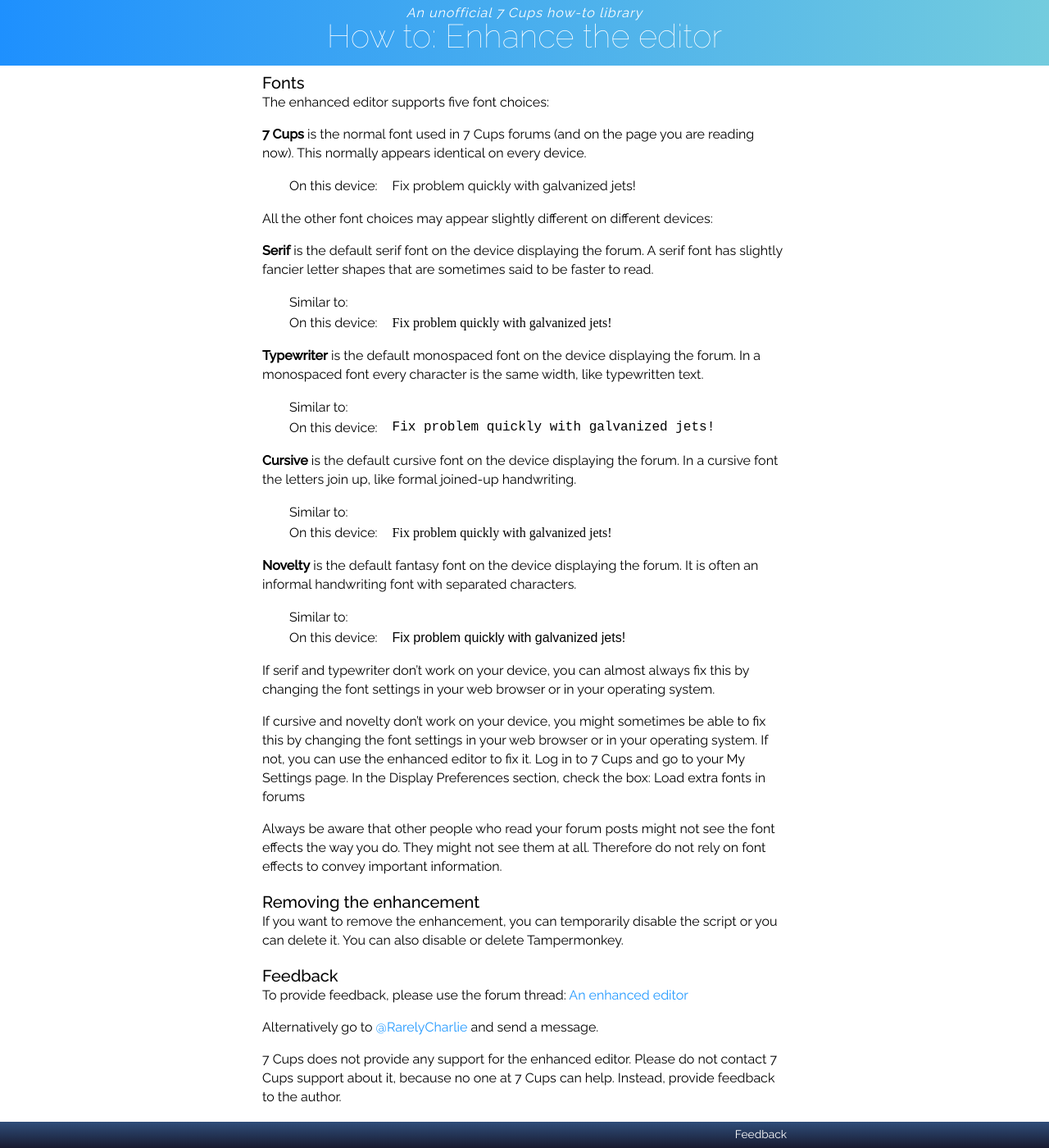
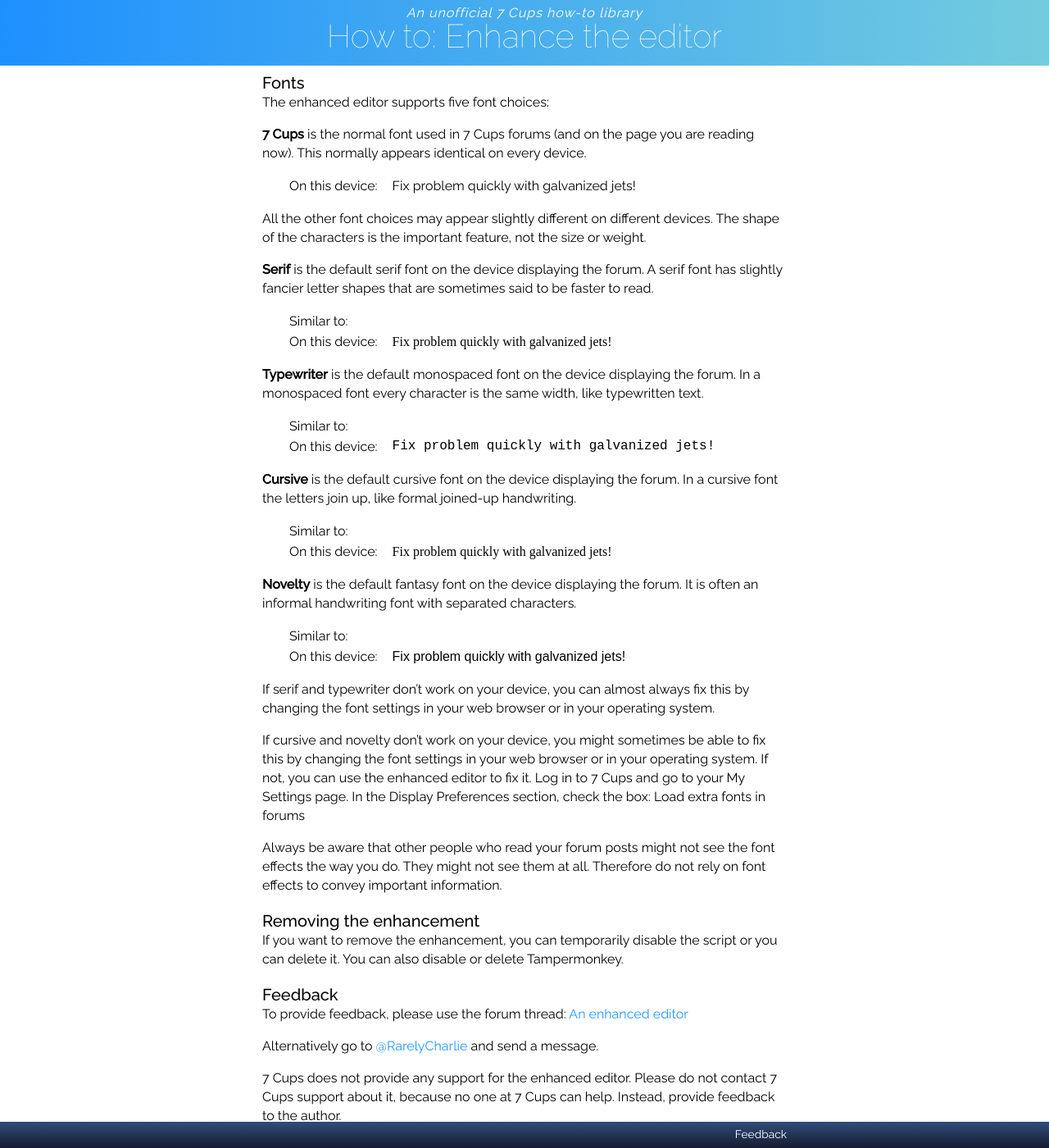
Before and after one commit to RarelyCharlie/rarelycharlie.github.io, a Jekyll site: the page built from _draft/editor.md, in a window 1280 px wide and 1400 px high, scrolled down 2201 px. Shown: the whole window at 82% size. Built offline with Jekyll 4.4.1, drawn with Linux system fonts in a browser that asks for light colours.

Commit message:
font sizes

```diff
--- a/_draft/editor.md
+++ b/_draft/editor.md
@@ -18,10 +18,10 @@ feedback: "https://www.7cups.com/@RarelyCharlie"
       })(document)
 </script>
 <style>
-.serif {font-family: 'Source Serif Pro';}
+.serif {font-family: 'Source Serif Pro'; font-size: 105%;}
 .typewriter {font-family: 'Source Code Pro';}
-.cursive {font-family: Italianno;}
-.novelty {font-family: 'Shadows Into Light';}
+.cursive {font-family: Italianno; font-size: 180%;}
+.novelty {font-family: 'Shadows Into Light'; font-size: 105%;}
 .sample {display: none;}
 .wf-italianno-n4-active .sample,
 .wf-shadowsintolight-n4-active .sample,
@@ -103,7 +103,7 @@ The enhanced editor supports five font choices:
 <tr><td>On this device:</td><td style="font-family:Raleway,sans-serif;">Fix problem quickly with galvanized jets!</td></tr>
 </tbody></table>
 
-All the other font choices may appear slightly different on different devices:
+All the other font choices may appear slightly different on different devices. The shape of the characters is the important feature, not the size or weight.
 
 **Serif** is the default serif font on the device displaying the forum. A serif font has slightly fancier letter shapes that are sometimes said to be faster to read.
 
```
